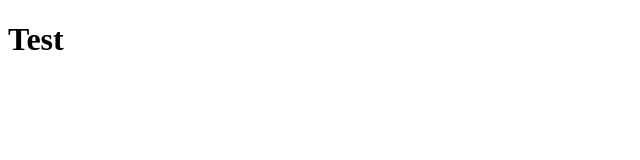
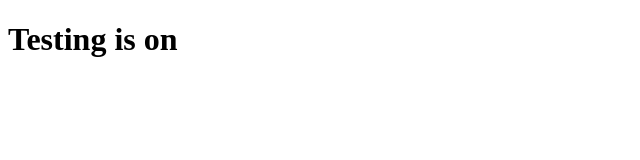
Before and after one commit to DevRauf/raufTech, a plain HTML site: page index.html in a window 1280 px wide. Shown: the whole page, without its empty margins (0-640 px from the left). Drawn offline with Linux system fonts and the light colour scheme.

Commit message:
Update index.html

```diff
--- a/index.html
+++ b/index.html
@@ -10,7 +10,7 @@
 </head>
 
 <body>
-    <h1>Test</h1>
+    <h1>Testing is on</h1>
 </body>
 
 </html>
```
